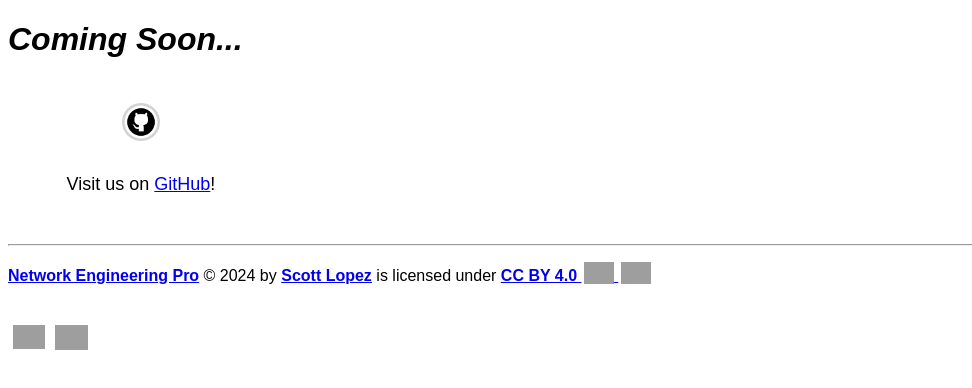
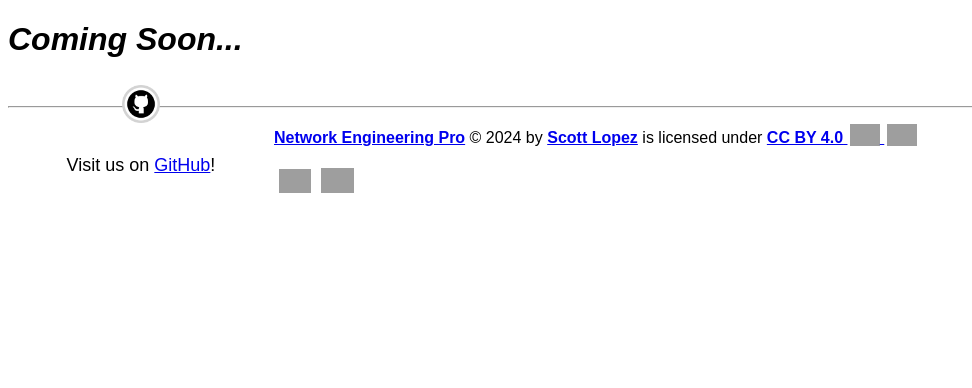
Before and after one commit to NetEng-Pro/neteng-pro.github.io, a plain HTML site: page index.html in a window 1280 px wide. Shown: the whole page, without its empty margins (0-972 px from the left). Drawn offline with Linux system fonts and the light colour scheme; grey boxes are pictures that could not be loaded.

Commit message:
Updated default.css

```diff
--- a/css/default.css
+++ b/css/default.css
@@ -4,11 +4,12 @@ body {
 }
 
 table {
-  border-spacing:0;
+  border-spacing: 0;
+  float: left;
 }
 
 th,td {
-  padding:5px;
+  padding: 5px;
   background-color: transparent;
 }
 
```
